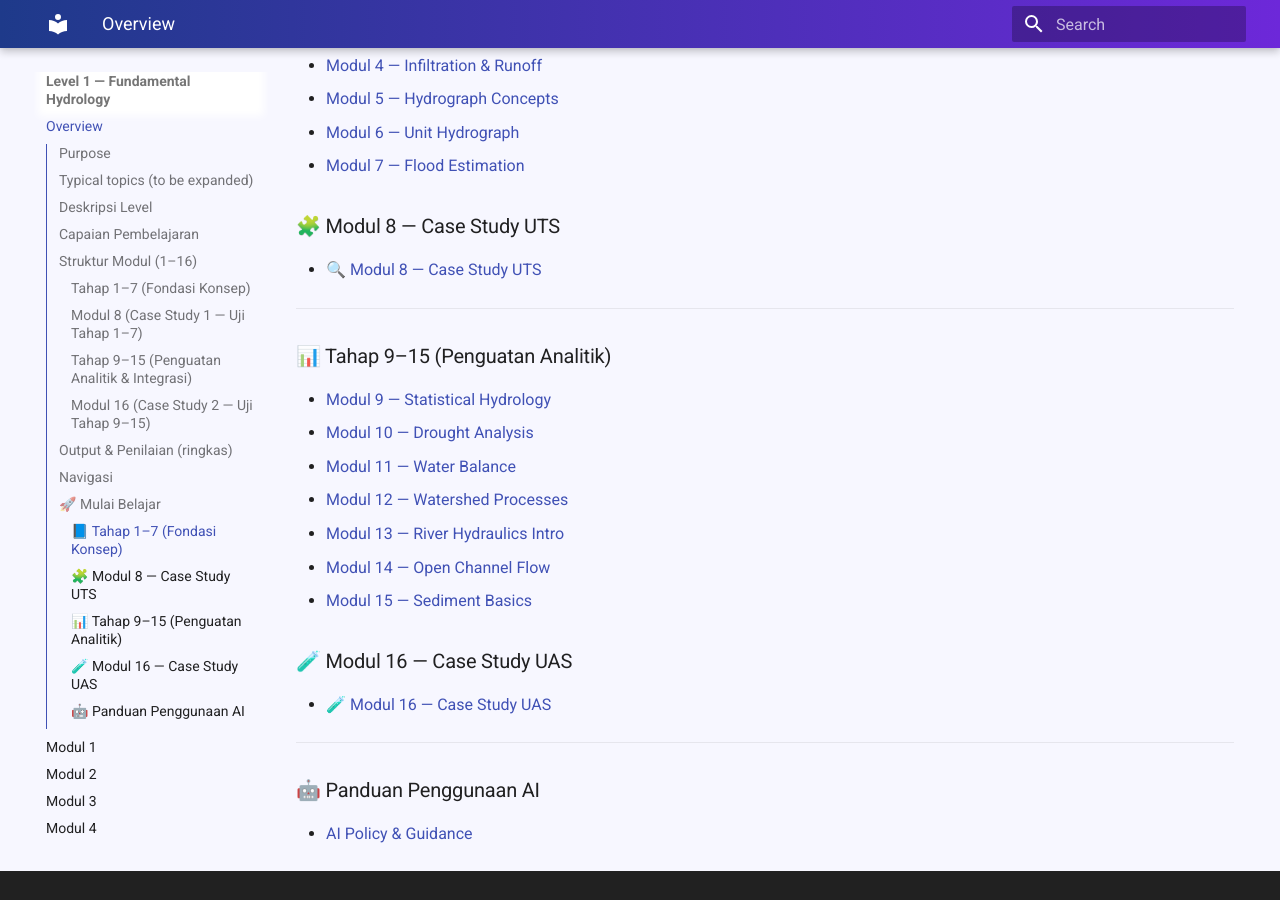
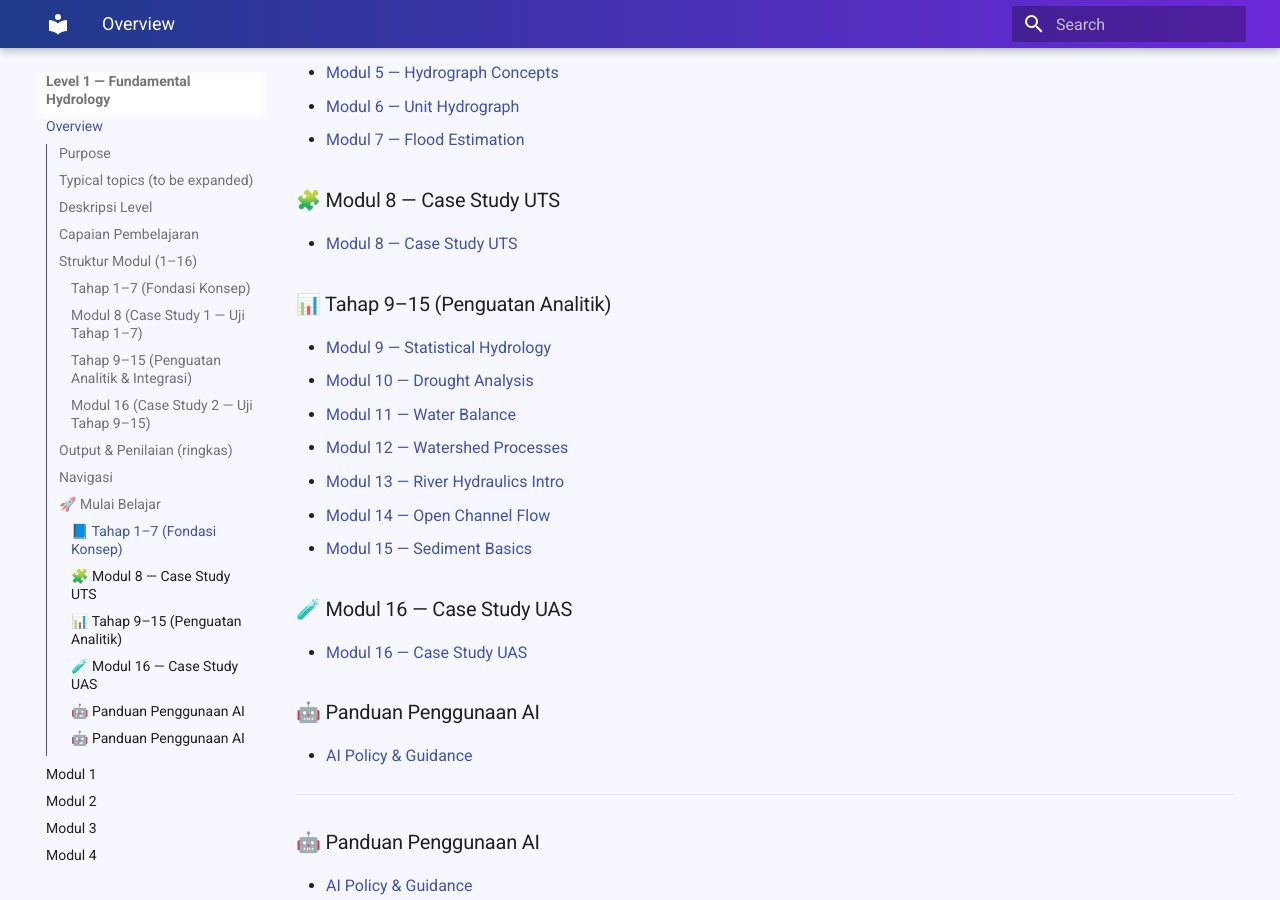
Before and after one commit to rintis-code/rr-hydrology, an MkDocs documentation site: the page built from docs/level-1/00-intro.md, in a window 1280 px wide and 900 px high, scrolled down 2482 px. Built offline with MkDocs 1.6.1 and Material for MkDocs 9.7.7, drawn with Linux system fonts in a browser that asks for light colours.

Commit message:
Update 00-intro.md

```diff
--- a/docs/level-1/00-intro.md
+++ b/docs/level-1/00-intro.md
@@ -67,39 +67,35 @@
 ## Navigasi
 Silakan gunakan menu di atas untuk membuka modul 1–16.
 
----
-
 ## 🚀 Mulai Belajar
 
 ### 📘 Tahap 1–7 (Fondasi Konsep)
-
-- [Modul 1 — Hydrology Basics](../01.md)
-- [Modul 2 — Rainfall Analysis](../02.md)
-- [Modul 3 — Evapotranspiration](../03.md)
-- [Modul 4 — Infiltration & Runoff](../04.md)
-- [Modul 5 — Hydrograph Concepts](../05.md)
-- [Modul 6 — Unit Hydrograph](../06.md)
-- [Modul 7 — Flood Estimation](../07.md)
+- [Modul 1 — Hydrology Basics](01.md)
+- [Modul 2 — Rainfall Analysis](02.md)
+- [Modul 3 — Evapotranspiration](03.md)
+- [Modul 4 — Infiltration & Runoff](04.md)
+- [Modul 5 — Hydrograph Concepts](05.md)
+- [Modul 6 — Unit Hydrograph](06.md)
+- [Modul 7 — Flood Estimation](07.md)
 
 ### 🧩 Modul 8 — Case Study UTS
-
-- 🔍 [Modul 8 — Case Study UTS](../08-case-uts.md)
-
----
+- [Modul 8 — Case Study UTS](08-case-uts.md)
 
 ### 📊 Tahap 9–15 (Penguatan Analitik)
-
-- [Modul 9 — Statistical Hydrology](../09.md)
-- [Modul 10 — Drought Analysis](../10.md)
-- [Modul 11 — Water Balance](../11.md)
-- [Modul 12 — Watershed Processes](../12.md)
-- [Modul 13 — River Hydraulics Intro](../13.md)
-- [Modul 14 — Open Channel Flow](../14.md)
-- [Modul 15 — Sediment Basics](../15.md)
+- [Modul 9 — Statistical Hydrology](09.md)
+- [Modul 10 — Drought Analysis](10.md)
+- [Modul 11 — Water Balance](11.md)
+- [Modul 12 — Watershed Processes](12.md)
+- [Modul 13 — River Hydraulics Intro](13.md)
+- [Modul 14 — Open Channel Flow](14.md)
+- [Modul 15 — Sediment Basics](15.md)
 
 ### 🧪 Modul 16 — Case Study UAS
+- [Modul 16 — Case Study UAS](16-case-uas.md)
 
-- 🧪 [Modul 16 — Case Study UAS](../16-case-uas.md)
+### 🤖 Panduan Penggunaan AI
+- [AI Policy & Guidance](ai-policy.md)
+
 
 ---
 
```
